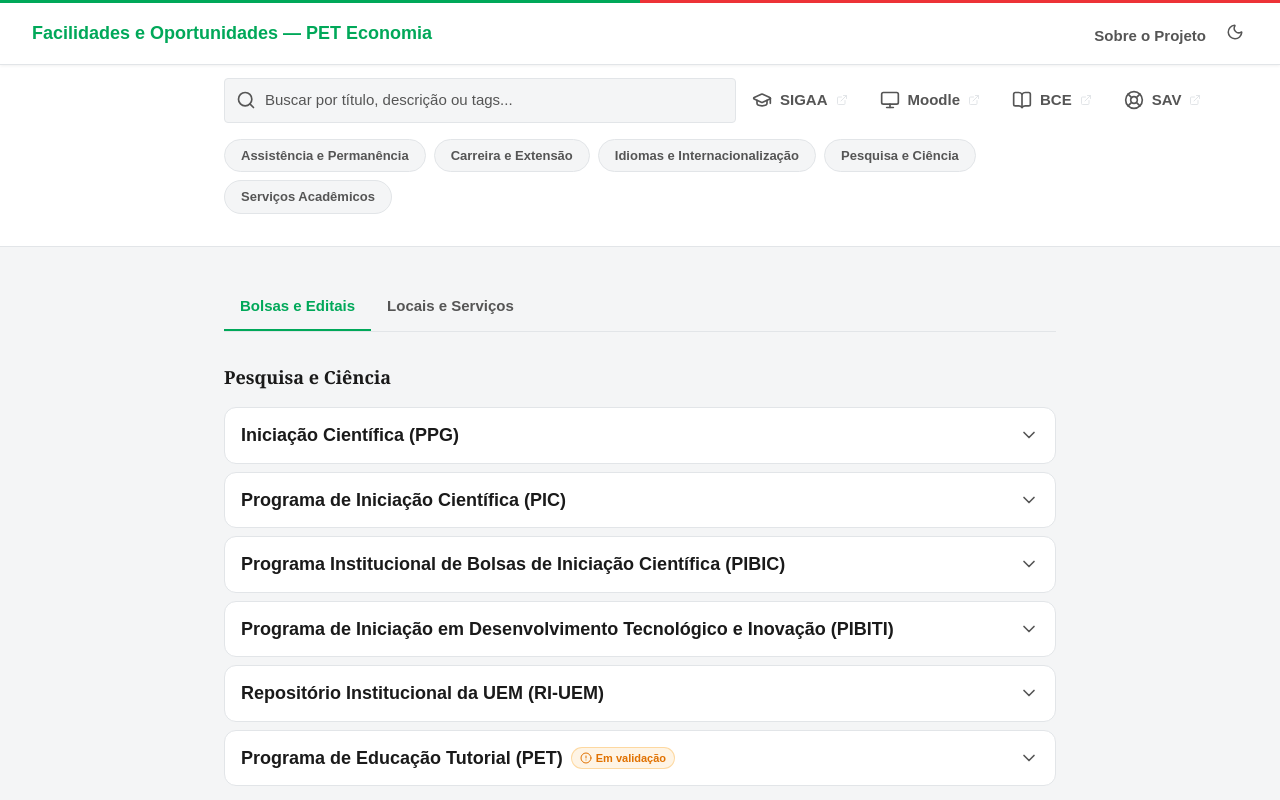
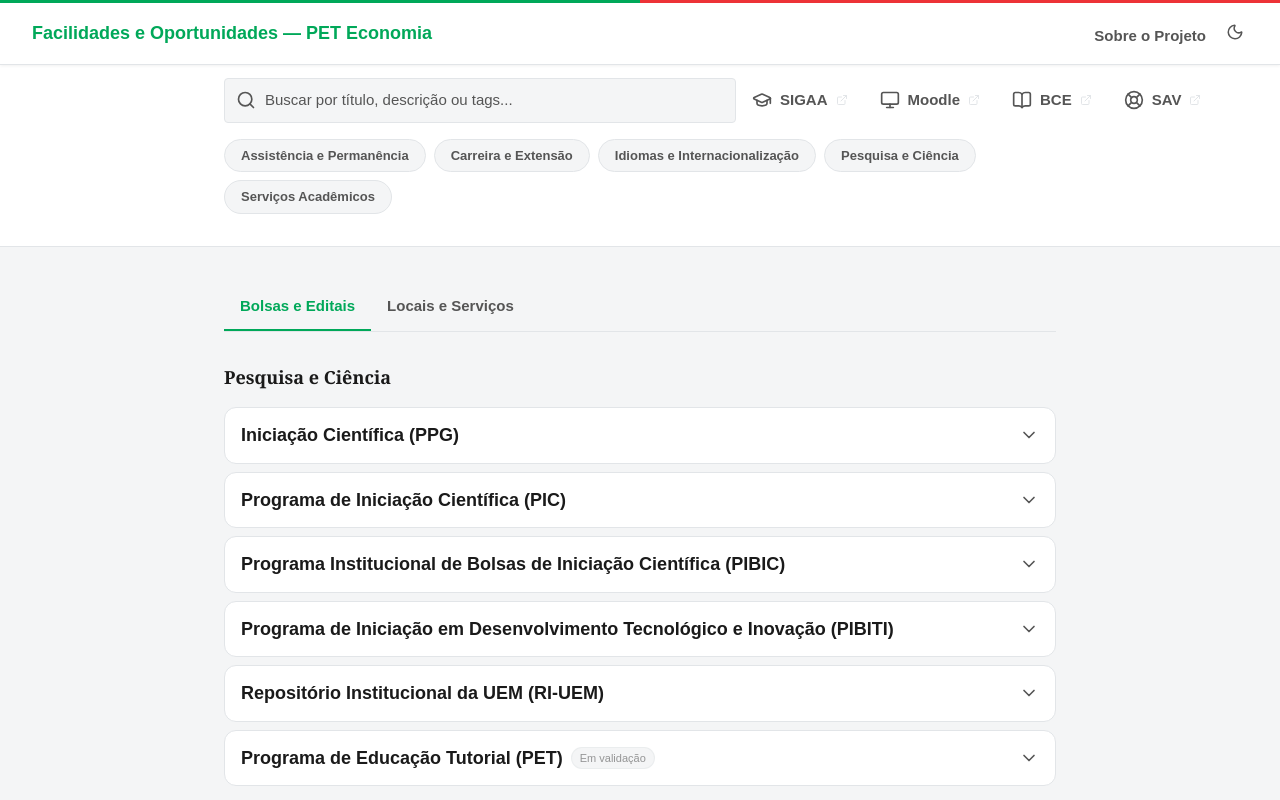
Before and after one commit to paulo-schnaufer/portal-uem, a React (Vite) app: page /explorar in a window 1280 px wide. Shown: the top 800 px of the page. Built offline with nearby package versions, Linux system fonts and the light colour scheme.

Commit message:
Alteração estética do em validação

```diff
--- a/src/components/OportunidadeListItem.jsx
+++ b/src/components/OportunidadeListItem.jsx
@@ -1,5 +1,5 @@
 import React, { useState } from 'react';
-import { ChevronDown, ChevronUp, AlertCircle } from 'lucide-react'; // Adicionado AlertCircle
+import { ChevronDown, ChevronUp } from 'lucide-react';
 import { Link } from 'react-router-dom';
 
 export default function OportunidadeListItem({ oportunidade, origem }) {
@@ -22,10 +22,9 @@ export default function OportunidadeListItem({ oportunidade, origem }) {
               {oportunidade.titulo}
             </h3>
 
-            {/* SELO DE NÃO VALIDADO / PENDENTE */}
+            {/* Tag discreta de Em Validação */}
             {oportunidade.validado === false && (
-              <span className="inline-flex items-center gap-1 text-[11px] font-semibold bg-amber-500/10 text-amber-600 border border-amber-500/30 px-2 py-0.5 rounded-full">
-                <AlertCircle size={12} />
+              <span className="text-[11px] font-normal text-text-muted/60 bg-bg border border-border/50 px-2 py-0.5 rounded-full">
                 Em validação
               </span>
             )}
@@ -56,13 +55,6 @@ export default function OportunidadeListItem({ oportunidade, origem }) {
       {expandido && (
         <div className="p-4 pt-0">
           <div className="pt-3 border-t border-border">
-            {/* AVISO INFORMATIVO SE NÃO VALIDADO */}
-            {oportunidade.validado === false && (
-              <div className="mb-3 p-2.5 rounded bg-amber-500/10 border border-amber-500/20 text-amber-700 dark:text-amber-400 text-[13px]">
-                ⚠️ <strong>Nota:</strong> Esta informação ainda está em processo de validação oficial com o setor responsável.
-              </div>
-            )}
-
             <p className="text-[15px] font-normal text-text-muted font-sans leading-relaxed mb-4">
               {oportunidade.descricao}
             </p>
```
